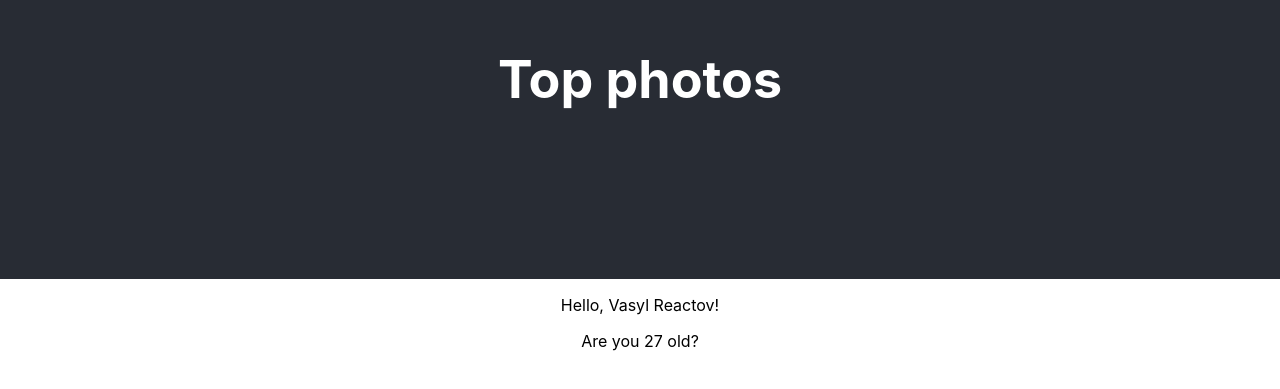
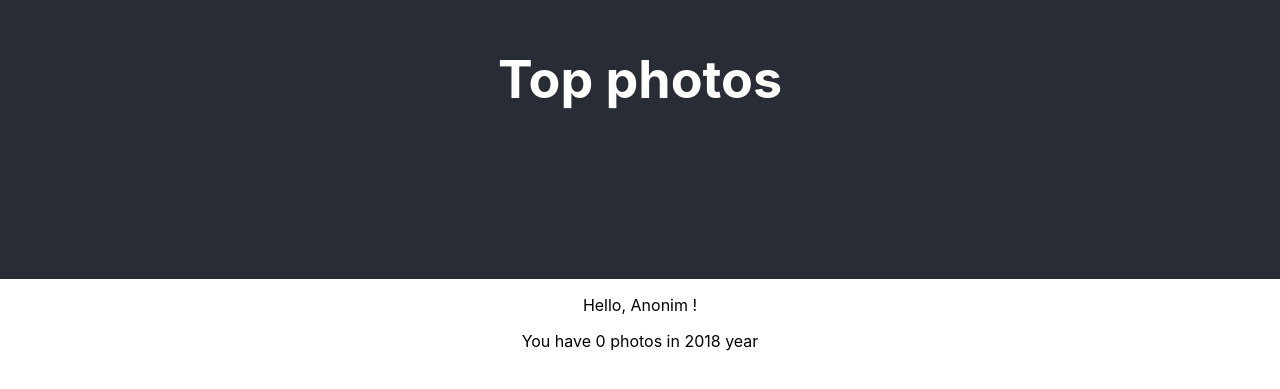
Before and after one commit to mohnatus/redux-course, a React (Create React App) app: page / in a window 1280 px wide. Shown: the part 121-510 px from the top of the page. Built offline with nearby package versions, Linux system fonts and the light colour scheme.

Commit message:
combine reducers

```diff
--- a/src/App.js
+++ b/src/App.js
@@ -2,9 +2,11 @@ import React from 'react';
 import { connect } from 'react-redux';
 import './App.css';
 
-function App({ user }) {
+function App({ user, page }) {
 	console.log(user);
-	const { name, lastname, age } = user;
+	const { name, lastname } = user;
+	const { photos, year } = page;
+
 	return (
 		<div className="App">
 			<header className="App-header">
@@ -13,14 +15,17 @@ function App({ user }) {
 			<p>
 				Hello, {name} {lastname}!
 			</p>
-			<p>Are you {age} old?</p>
+			<p>
+				You have {photos.length} photos in {year} year
+			</p>
 		</div>
 	);
 }
 
-const mapStateToProps = store => {
+const mapStateToProps = ({ user, page }) => {
 	return {
-		user: store.user,
+		user,
+		page,
 	};
 };
 
--- a/src/reducers/index.js
+++ b/src/reducers/index.js
@@ -1,11 +1,8 @@
-export const initialState = {
-	user: {
-		name: 'Vasyl',
-		lastname: 'Reactov',
-		age: 27,
-	},
-};
+import { combineReducers } from 'redux';
+import { pageReducer } from './page';
+import { userReducer } from './user';
 
-export function rootReducer(state = initialState) {
-	return state;
-}
+export const rootReducer = combineReducers({
+	page: pageReducer,
+	user: userReducer,
+});
--- /dev/null
+++ b/src/reducers/page.js
@@ -0,0 +1,8 @@
+const initialState = {
+	year: 2018,
+	photos: [],
+};
+
+export function pageReducer(state = initialState) {
+	return state;
+}
--- /dev/null
+++ b/src/reducers/user.js
@@ -0,0 +1,7 @@
+const initialState = {
+	name: 'Anonim',
+};
+
+export function userReducer(state = initialState) {
+	return state;
+}
--- a/src/store/configureStore.js
+++ b/src/store/configureStore.js
@@ -1,4 +1,4 @@
 import { createStore } from 'redux';
-import { rootReducer, initialState } from '../reducers';
+import { rootReducer } from '../reducers';
 
-export const store = createStore(rootReducer, initialState);
+export const store = createStore(rootReducer);
```
